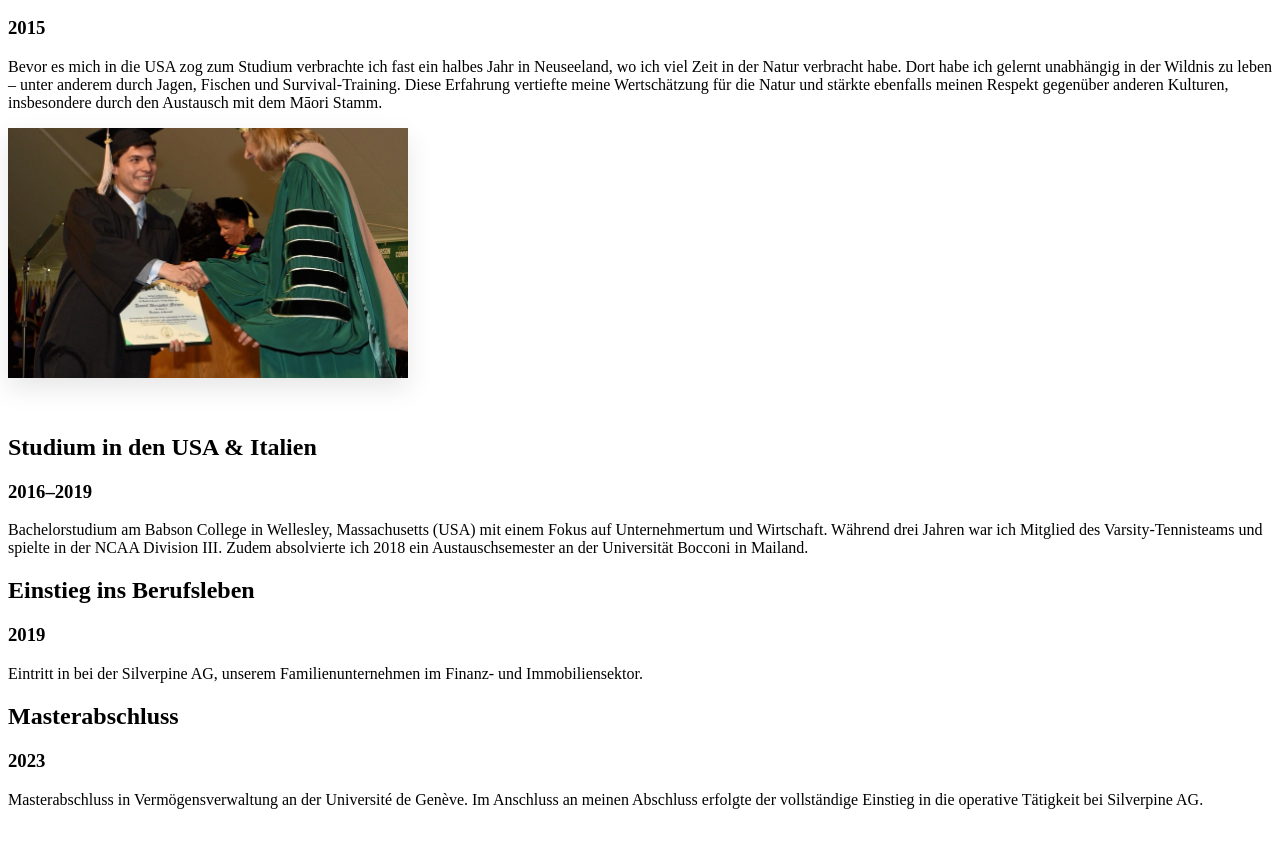
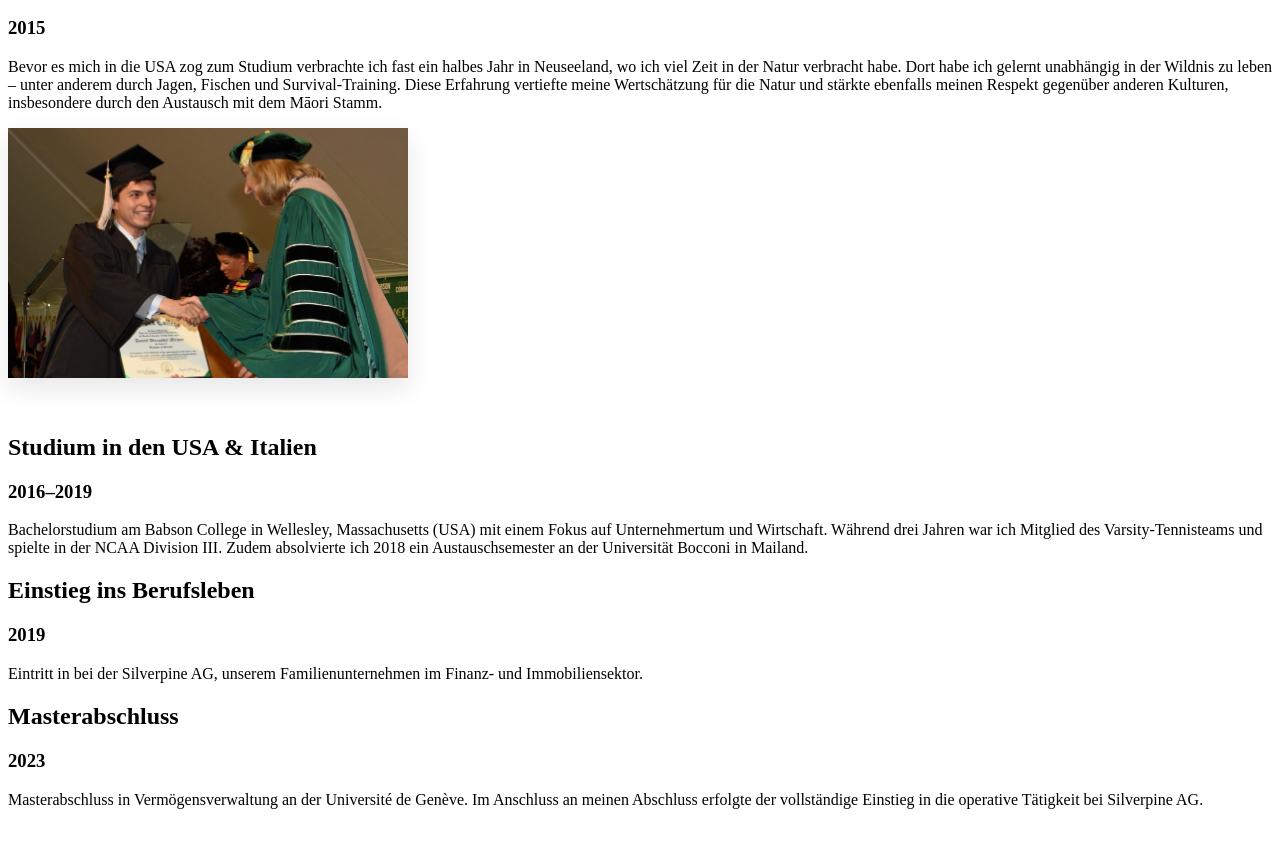
Before and after one commit to eliainnamorati-a11y/daniel-meister, a website built with Vite: page about.html in a window 1280 px wide. Shown: the part 2801-3649 px from the top of the page. Built offline with nearby package versions, Linux system fonts and the light colour scheme.

Commit message:
Adjust crop on Studium image up slightly

```diff
--- a/about.html
+++ b/about.html
@@ -179,7 +179,7 @@
             <!-- 5 -->
             <div class="story-card">
               <div class="story-card-left">
-                <img src="timeline pics/Studium_in_den_USA_Italien.jpg" alt="Studium in den USA & Italien" class="story-image" style="width: 100%; max-width: 400px; height: 250px; object-fit: cover; object-position: center 25%; margin-bottom: 2rem; box-shadow: 0 10px 25px rgba(0,0,0,0.1);">
+                <img src="timeline pics/Studium_in_den_USA_Italien.jpg" alt="Studium in den USA & Italien" class="story-image" style="width: 100%; max-width: 400px; height: 250px; object-fit: cover; object-position: center 15%; margin-bottom: 2rem; box-shadow: 0 10px 25px rgba(0,0,0,0.1);">
                 <h2 class="story-title">Studium in den USA & Italien</h2>
               </div>
               <div class="story-card-right">
```
